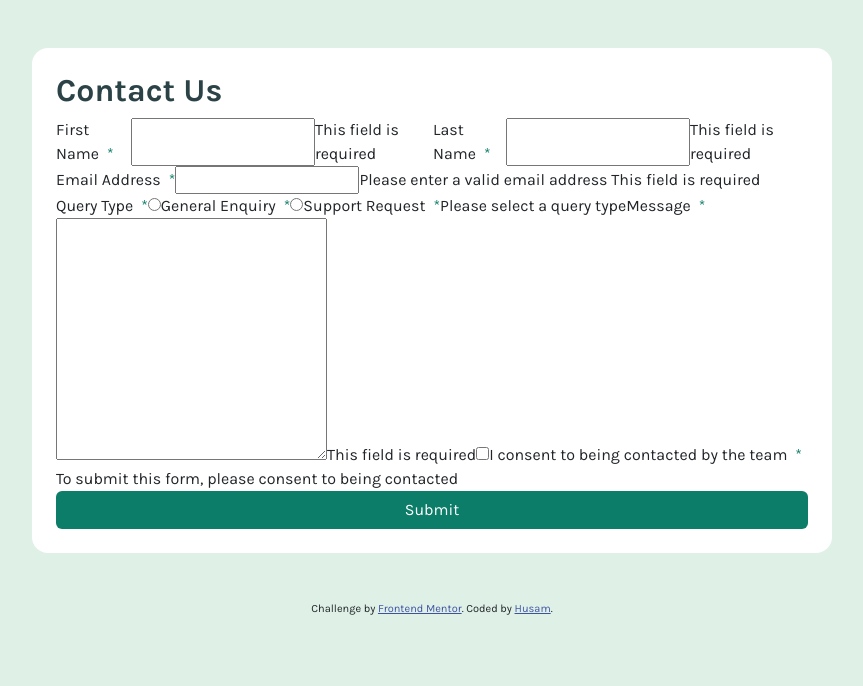
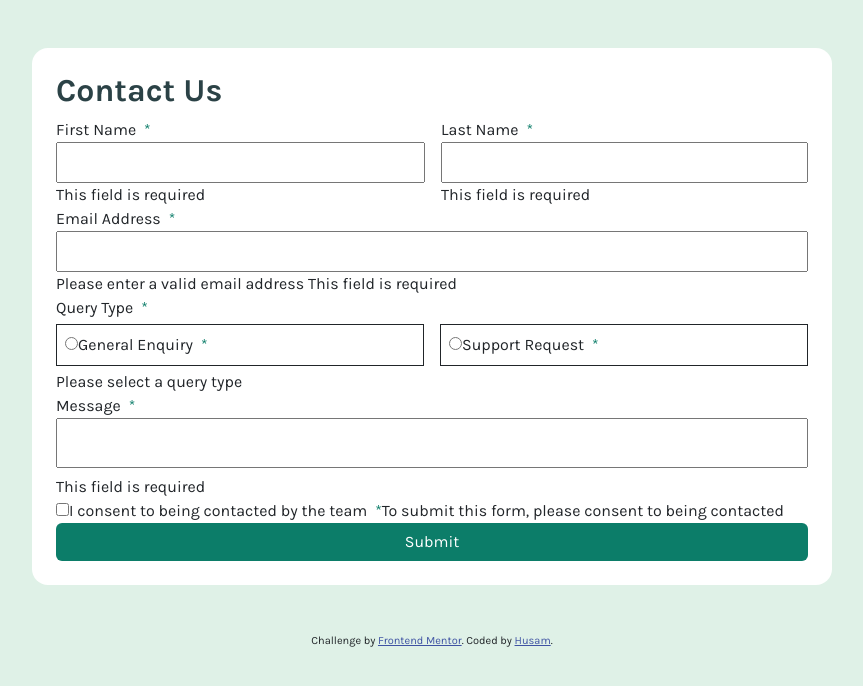
Before and after one commit to husamXA1/contact-form, a React (Vite) app: page / in a window 1280 px wide. Shown: the top 686 px of the page, without its empty margins (208-1071 px from the left). Built offline with nearby package versions, Linux system fonts and the light colour scheme; the HTML template or start-up script is replaced by a standard one.

Commit message:
layout initialization

```diff
--- a/src/App.css
+++ b/src/App.css
@@ -26,6 +26,16 @@ label::after {
   margin-left: 0.5em;
 }
 
+input[type=text],
+input[type=email] {
+  width: 100%;
+  padding: 0.4em 0.5em;
+}
+
+textarea {
+  resize: none;
+}
+
 /* Contact Form */
 .contact-form {
   width: 90%;
--- a/src/components/ContactForm.tsx
+++ b/src/components/ContactForm.tsx
@@ -5,40 +5,56 @@ export default function ContactForm() {
         <div className="contact-form container p-4 rounded-4 my-5">
             <h2>Contact Us</h2>
 
-            <div className="fullname d-md-flex">
+            <div className="fullname d-sm-flex gap-3">
+                <div className="fname">
                     <label htmlFor="fname">First Name</label>
                     <input type="text" name="fname" id="fname" />
                     This field is required
-
+                </div>
+                <div className="lname">
                     <label htmlFor="lname">Last Name</label>
                     <input type="text" name="lname" id="lname" />
                     This field is required
                 </div>
+            </div>
 
+            <div className="email">
                 <label htmlFor="email">Email Address</label>
                 <input type="email" name="email" id="email" />
                 Please enter a valid email address
                 This field is required
+            </div>
 
+            <div className="query-type">
                 <label htmlFor="query_type">Query Type</label>
+                <div className="d-sm-flex gap-3">
+                    <div className="radio-btn w-100 border border-dark p-2 my-1">
                         <input type="radio" name="query_type" id="general_query" />
                         <label htmlFor="general_query">General Enquiry</label>
+                    </div>
+                    <div className="radio-btn w-100 border border-dark p-2 my-1">
                         <input type="radio" name="query_type" id="support_query" />
                         <label htmlFor="support_query">Support Request</label>
+                    </div>
+                </div>
+                Please select a query type
+            </div>
 
-            Please select a query type
+            <div className="message">
+                <label htmlFor="message">Message</label>
+                <textarea className='w-100' name="message" id="message"></textarea>
+                This field is required
+            </div>
 
-            <label htmlFor="message">Message</label>
-            <textarea name="message" id="message" cols={30} rows={10}></textarea>
-            This field is required
-
+            <div className="consent">
                 <input type="checkbox" name="consent" id="consent" />
                 <label htmlFor="consent">I consent to being contacted by the team</label>
                 To submit this form, please consent to being contacted
+            </div>
 
             <button className="btn w-100">Submit</button>
 
-            { false && <SuccessMessage /> }
+            {false && <SuccessMessage />}
 
         </div>
     )
```
Lines whose indentation alone changed are shown as unchanged.
